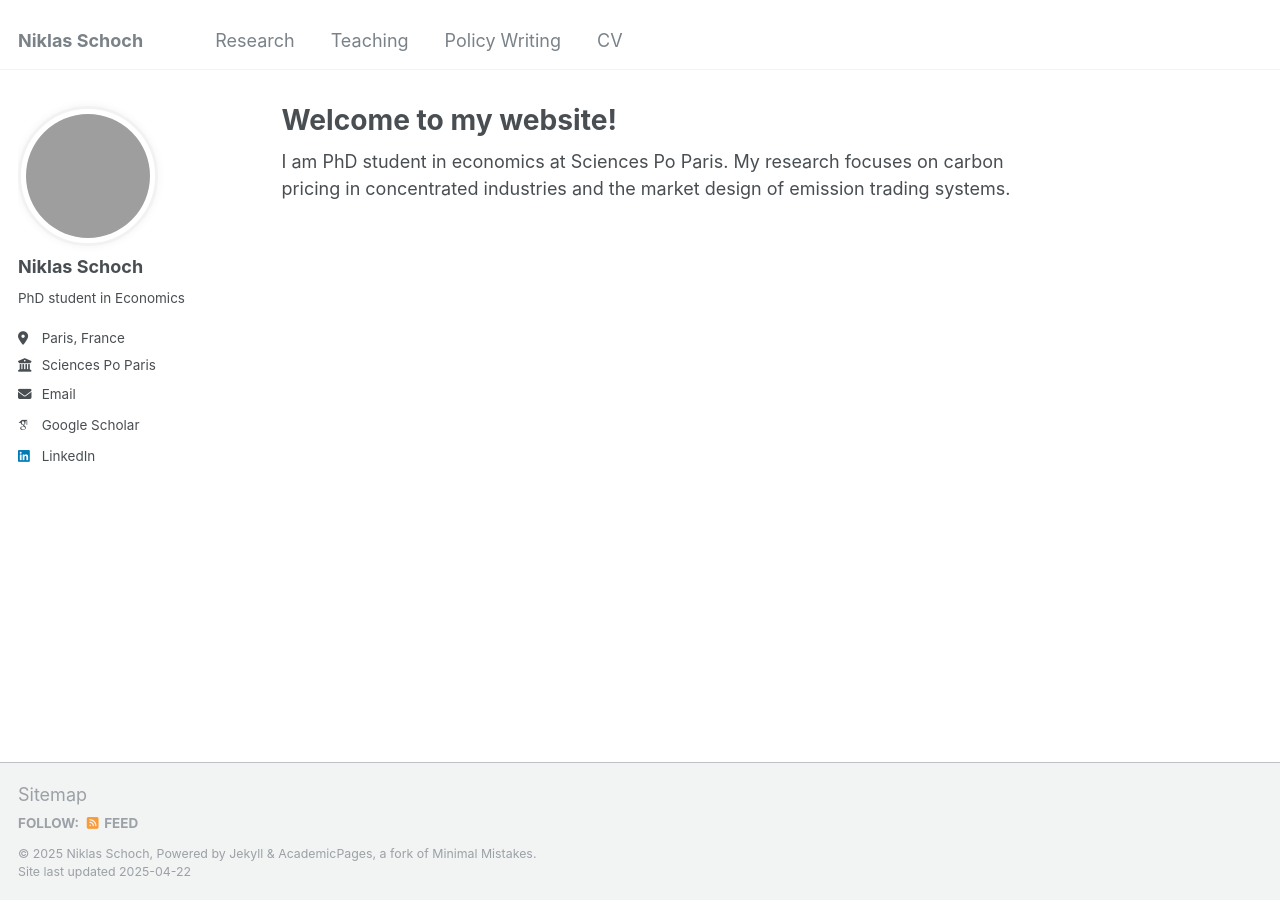
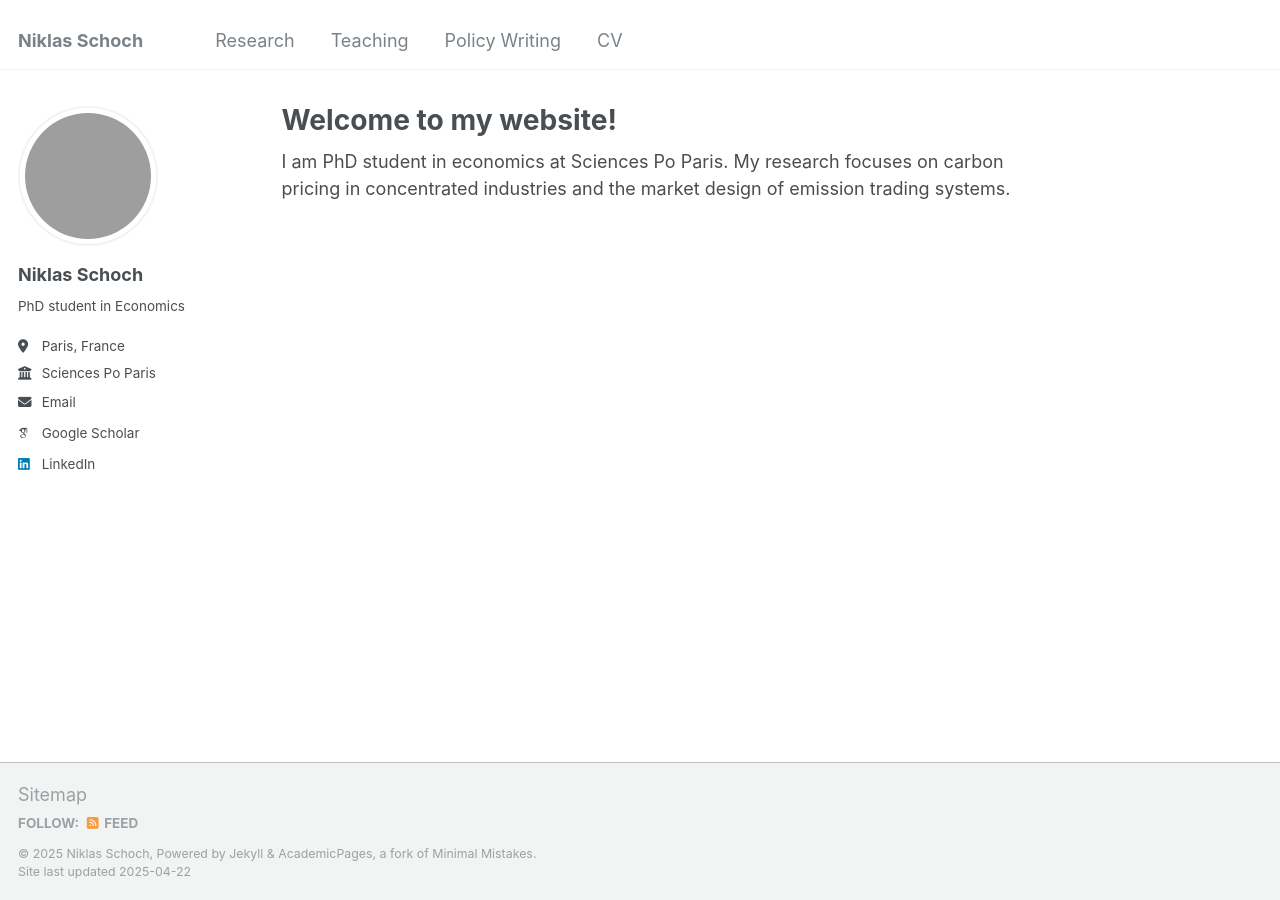
Before and after one commit to niklasschoch/niklasschoch.github.io, a Jekyll site: the page built from _pages/about.md, in a window 1280 px wide. Built offline with Jekyll 4.4.1, drawn with Linux system fonts in a browser that asks for light colours; some web fonts are replaced.

Commit message:
Update main.scss
Signed-off-by: niklasschoch <74817881+niklasschoch@users.noreply.github.com>

```diff
--- a/assets/css/main.scss
+++ b/assets/css/main.scss
@@ -40,13 +40,20 @@
 @import "vendor/magnific-popup/magnific-popup";
 @import "print";
 
+.author__avatar {
+  width: 140px;
+  height: 140px;
+  overflow: hidden;
+  border-radius: 50%;
+  margin-bottom: 1em;
+}
+
 .author__avatar img {
-  border-radius: 50%;
-  max-width: 140px;
   width: 100%;
-  aspect-ratio: 1 / 1;
+  height: 100%;
   object-fit: cover;
   display: block;
-  border: 3px solid #f2f2f2;
-  box-shadow: 0 0 8px rgba(0, 0, 0, 0.05);
+  border-radius: 50%;
+  border: 2px solid #f2f2f2;
+  box-shadow: 0 0 6px rgba(0, 0, 0, 0.05);
 }
```
